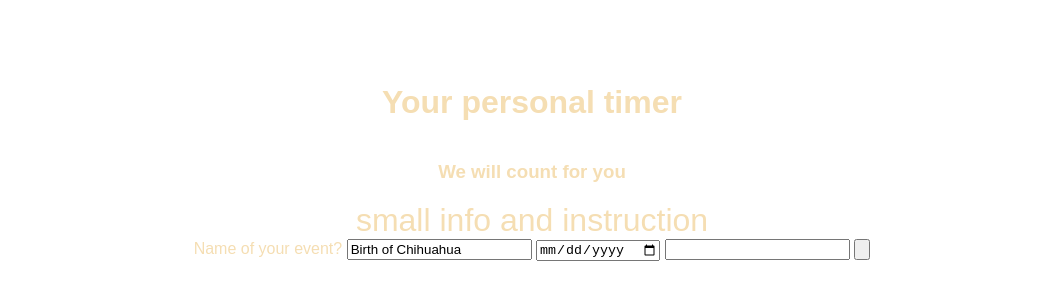
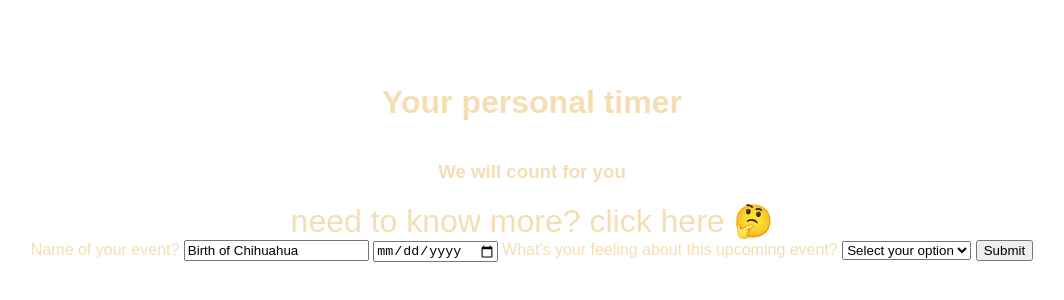
Before and after one commit to mashak000/mashak000.github.io, a plain HTML site: page index.html in a window 1280 px wide. Shown: the part 84-384 px from the top of the page, without its empty margins (108-1172 px from the left). Drawn offline with Linux system fonts and the light colour scheme.

Commit message:
testing data exchange

```diff
--- a/index.html
+++ b/index.html
@@ -3,22 +3,44 @@
     <head>
         <title>Timer</title>
         <link rel="stylesheet" href="style.css">
+        <script src="main.js" defer></script>
     </head>
     <body>
         <h1>Your personal timer</h1>
         <h3>We will count for you</h3>
 
-        <p>small info and instruction</p>
+        <p>need to know more? click here <a href="info.html">🤔</a></p>
 
         <div class="form-wrapper">
-            <form>
+            <form id="form" target="_blank" action="timer.html">
                 <label for="NAME">Name of your event?</label>
-                <input type="text" name="NAME" value="Birth of Chihuahua">
+                <input type="text" name="NAME" id="NAME" value="Birth of Chihuahua">
                 <input type="date">
-                <input type="">
-                <input type="button">
+                <label for="moods">What's your feeling about this upcoming event?</label>
+                <select name="moods">
+                    <option value="" disabled selected>Select your option</option>
+                    <option>Happy</option>
+                    <option>Mad</option>
+                    <option>Confused</option>
+                    <option>Horny</option>
+                </select>
+                <input type="submit" onclick="set_name()">
             </form>
 
+
+
+
         </div>
+        <script>
+            const form = document.getElementById("form");
+            const name = document.getElementById("NAME");
+
+            form.addEventListener("submit", function(){
+
+                const nameValue = name.value;
+
+                localStorage.setItem("nameEvent", nameValue);
+            });
+        </script>
     </body>
 </html>
--- a/style.css
+++ b/style.css
@@ -30,3 +30,12 @@ p{
 span{
     text-align: center;
 }
+
+a{
+    text-decoration: none;
+    color: black;
+}
+
+a:hover{
+    opacity: 50%;
+}
```
